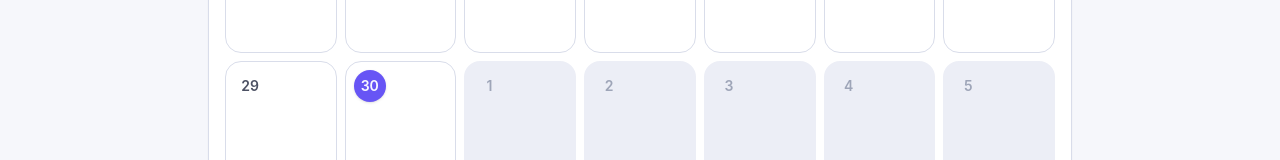
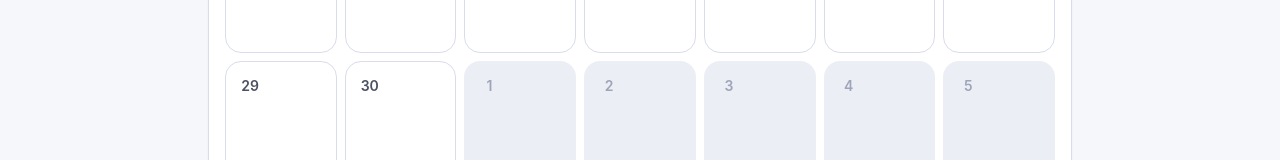
Before and after one commit to beatz174-bit/shift-recorder, a React (Vite) app: page /shifts in a window 1280 px wide. Shown: the part 763-923 px from the top of the page. Built offline with nearby package versions, Linux system fonts and the light colour scheme.

Commit message:
Adjust calendar highlight for empty current day

```diff
--- a/src/app/routes/ShiftsPage.tsx
+++ b/src/app/routes/ShiftsPage.tsx
@@ -79,6 +79,7 @@ export default function ShiftsPage() {
   const [editingShift, setEditingShift] = useState<Shift | null>(null);
   const [currentMonth, setCurrentMonth] = useState(() => startOfMonth(new Date()));
   const [selectedDate, setSelectedDate] = useState<Date>(() => new Date());
+  const [hasUserInteracted, setHasUserInteracted] = useState(false);
   const { data: shifts = [], isLoading } = useQuery({
     queryKey: ['shifts', 'all'],
     queryFn: getAllShifts,
@@ -160,6 +161,7 @@ export default function ShiftsPage() {
   const monthLabel = format(currentMonth, 'MMMM yyyy');
 
   const handleDaySelect = (day: Date) => {
+    setHasUserInteracted(true);
     const selected = new Date(day);
     setSelectedDate(selected);
     if (!isSameMonth(selected, currentMonth)) {
@@ -168,6 +170,7 @@ export default function ShiftsPage() {
   };
 
   const goToMonth = (offset: number) => {
+    setHasUserInteracted(true);
     setCurrentMonth((month) => {
       const next = startOfMonth(addMonths(month, offset));
       setSelectedDate((date) => (isSameMonth(date, next) ? date : new Date(next)));
@@ -176,6 +179,7 @@ export default function ShiftsPage() {
   };
 
   const goToToday = () => {
+    setHasUserInteracted(true);
     const todayDate = new Date();
     setCurrentMonth(startOfMonth(todayDate));
     setSelectedDate(todayDate);
@@ -238,17 +242,21 @@ export default function ShiftsPage() {
                   const isSelected = isSameDay(day, selectedDate);
                   const hasShifts = dayShifts.length > 0;
 
+                  const shouldHighlightSelection =
+                    isSelected && (hasUserInteracted || hasShifts || !isCurrentDay);
+                  const shouldHighlightToday = !shouldHighlightSelection && isCurrentDay && hasShifts;
+
                   const dayNumberClasses = [
                     'flex h-8 w-8 items-center justify-center rounded-full text-sm font-semibold transition',
-                    isSelected || isCurrentDay
+                    shouldHighlightSelection || shouldHighlightToday
                       ? 'bg-primary text-primary-foreground shadow'
                       : inCurrentMonth
                         ? 'text-neutral-700 dark:text-neutral-100'
                         : 'text-neutral-400 dark:text-neutral-500',
-                    isSelected
+                    shouldHighlightSelection
                       ? 'ring-2 ring-emerald-300 ring-offset-2 ring-offset-white dark:ring-emerald-400/70 dark:ring-offset-midnight-950 sm:ring-0 sm:ring-offset-0'
                       : null,
-                    hasShifts && !isSelected && !isCurrentDay
+                    hasShifts && !shouldHighlightSelection && !isCurrentDay
                       ? 'ring-2 ring-emerald-300 ring-offset-2 ring-offset-white text-emerald-700 dark:ring-emerald-400/70 dark:ring-offset-midnight-950 dark:text-emerald-200 sm:bg-emerald-100 sm:text-emerald-800 sm:dark:bg-emerald-500/20 sm:dark:text-emerald-100 sm:dark:ring-offset-midnight-900'
                       : null
                   ]
```
